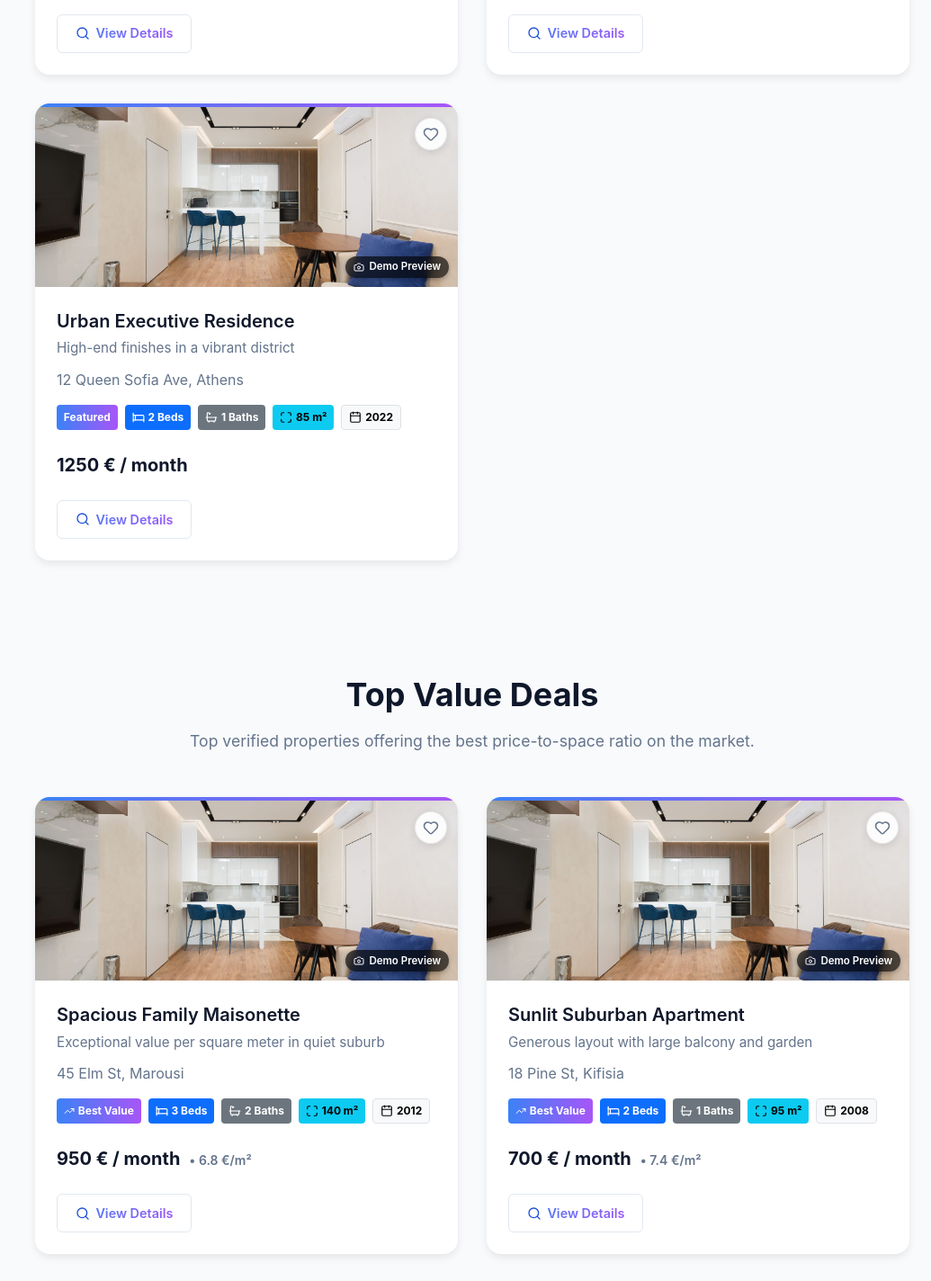
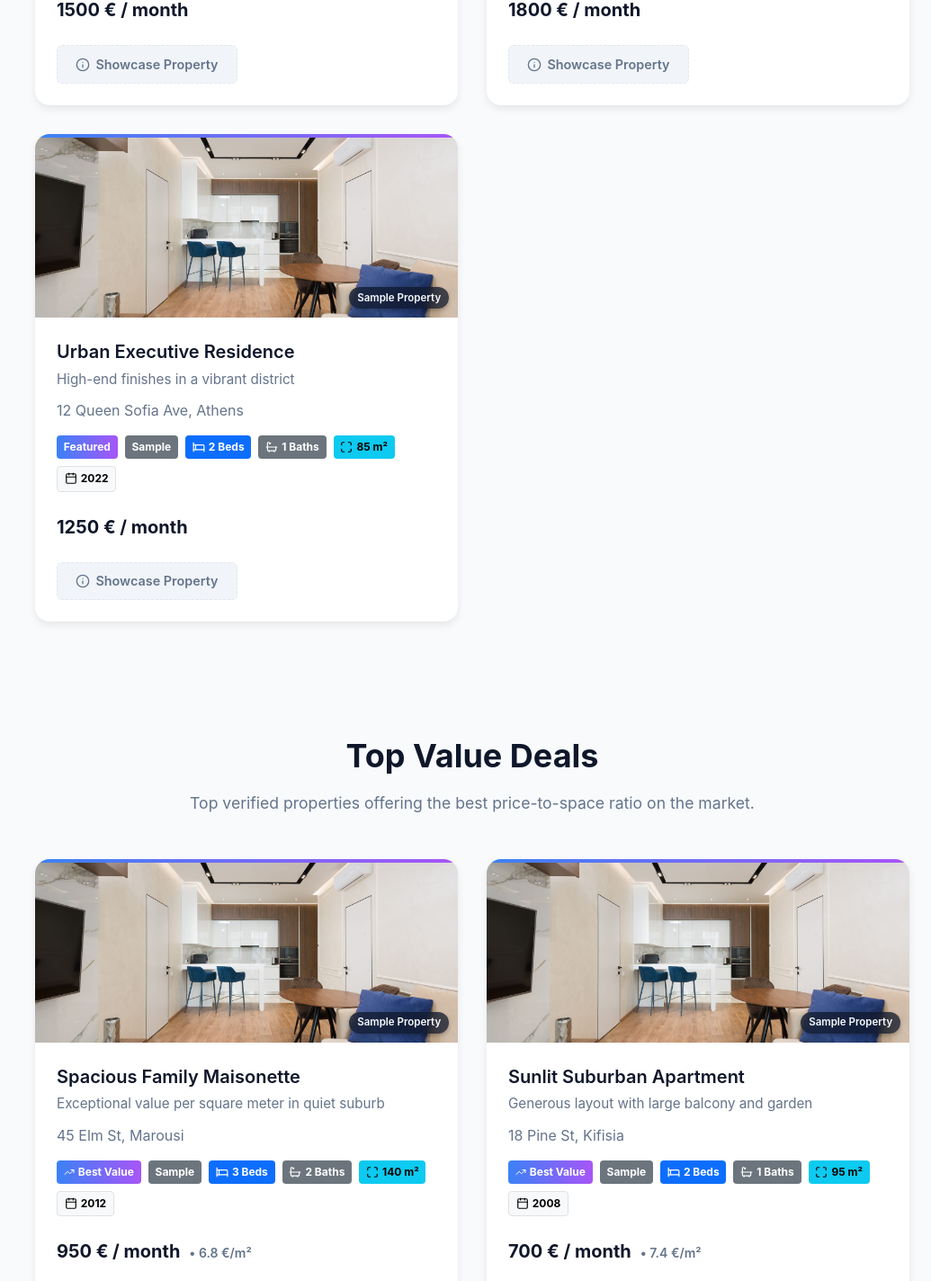
Before and after one commit to AthosExarchou/dynamic-rent-adjustment-system, a React (Vite) app in the folder frontend/: page / in a window 1280 px wide. Shown: the part 2081-3505 px from the top of the page at 90% size, without its empty margins (245-1280 px from the left). Built offline with nearby package versions, Linux system fonts and the light colour scheme; no server answers.

Commit message:
fix(landing): mark mock listings as showcase samples and prevent 404 navigation

```diff
--- a/frontend/src/features/listings/components/ListingDetail.jsx
+++ b/frontend/src/features/listings/components/ListingDetail.jsx
@@ -32,6 +32,8 @@ import { InfoTooltip } from '../../../shared/components/InfoTooltip';
 import { LocationMap } from '../../../shared/components/Map';
 import styles from './ListingDetail.module.css';
 import PriceDropIndicator, { computeAvgPricePerM2 } from './PriceDropIndicator';
+
+const MOCK_SHOWCASE_IDS = [101, 102, 103, 201, 202, 203];
 
 export default function ListingDetail() {
   const { id } = useParams();
@@ -85,13 +87,21 @@ export default function ListingDetail() {
           }
         } else {
           setListing(null);
-          setError("Listing not found.");
+          setError(
+            MOCK_SHOWCASE_IDS.includes(Number(id))
+              ? "This is a sample showcase property and is not currently published on the platform."
+              : "Listing not found."
+          );
         }
       } catch (err) {
         if (err.name === 'AbortError') return;
         console.error("Failed to load listing detail:", err);
         setListing(null);
-        setError("Failed to load listing details.");
+        setError(
+          MOCK_SHOWCASE_IDS.includes(Number(id))
+            ? "This is a sample showcase property and is not currently published on the platform."
+            : "Failed to load listing details."
+        );
       } finally {
         setLoading(false);
       }
--- a/frontend/src/features/public/components/LandingPage.jsx
+++ b/frontend/src/features/public/components/LandingPage.jsx
@@ -18,7 +18,8 @@ import {
   UserCircle,
   TrendingUp,
   FileText,
-  Camera
+  Camera,
+  Info
 } from 'lucide-react';
 import { useAuth } from '../../auth';
 import { getImageUrl, DEFAULT_LISTING_IMAGE, REMOTE_FALLBACK_IMAGE } from '../../../shared/utils/imageUtils';
@@ -194,6 +195,7 @@ export default function LandingPage() {
   const getFeaturedFallbackMocks = () => [
     {
       id: 101,
+      isMock: true,
       title: "Luxury Downtown Loft",
       subtitle: "Spacious loft in prime city center",
       address: "123 Main St, Metropolis",
@@ -205,6 +207,7 @@ export default function LandingPage() {
     },
     {
       id: 102,
+      isMock: true,
       title: "Modern Minimalist Penthouse",
       subtitle: "Panoramic skyline views and private terrace",
       address: "77 Acropolis View, Athens",
@@ -216,6 +219,7 @@ export default function LandingPage() {
     },
     {
       id: 103,
+      isMock: true,
       title: "Urban Executive Residence",
       subtitle: "High-end finishes in a vibrant district",
       address: "12 Queen Sofia Ave, Athens",
@@ -230,6 +234,7 @@ export default function LandingPage() {
   const getTopValueFallbackMocks = () => [
     {
       id: 201,
+      isMock: true,
       title: "Spacious Family Maisonette",
       subtitle: "Exceptional value per square meter in quiet suburb",
       address: "45 Elm St, Marousi",
@@ -241,6 +246,7 @@ export default function LandingPage() {
     },
     {
       id: 202,
+      isMock: true,
       title: "Sunlit Suburban Apartment",
       subtitle: "Generous layout with large balcony and garden",
       address: "18 Pine St, Kifisia",
@@ -252,6 +258,7 @@ export default function LandingPage() {
     },
     {
       id: 203,
+      isMock: true,
       title: "Renovated Garden Studio",
       subtitle: "Affordable and efficient modern space",
       address: "9 Green Park, Chalandri",
@@ -331,7 +338,25 @@ export default function LandingPage() {
                 return (
                   <div key={apt.id} className={styles.apartmentCard}>
                     <div className={styles.imageWrapper}>
-                      <FavouriteButton listing={apt} variant="card" />
+                      {!apt.isMock && <FavouriteButton listing={apt} variant="card" />}
+                      {apt.isMock ? (
+                        <div className={styles.imageLink} aria-label={`Sample preview for ${apt.title}`}>
+                          <img
+                            src={cardImageUrl}
+                            alt={hasImages ? apt.title : 'Generic demo preview'}
+                            className={styles.image}
+                            loading="lazy"
+                            decoding="async"
+                            onError={(e) => {
+                              if (e.target.src.includes('demo/image1.jpg')) {
+                                e.target.src = REMOTE_FALLBACK_IMAGE;
+                              } else if (e.target.src !== DEFAULT_LISTING_IMAGE && e.target.src !== REMOTE_FALLBACK_IMAGE) {
+                                e.target.src = DEFAULT_LISTING_IMAGE;
+                              }
+                            }}
+                          />
+                        </div>
+                      ) : (
                         <Link to={`/listings/${apt.id}`} className={styles.imageLink} aria-label={`View details for ${apt.title}`}>
                           <img
                             src={cardImageUrl}
@@ -348,12 +373,17 @@ export default function LandingPage() {
                             }}
                           />
                         </Link>
+                      )}
                       {hasImages ? (
                         apt.images.length > 1 && (
                           <span className={styles.imageCountBadge} title={`${apt.images.length} photos available`}>
                             <Camera size={13} /> {apt.images.length}
                           </span>
                         )
+                      ) : apt.isMock ? (
+                        <span className={styles.sampleBadgeTop} title="Sample showcase property">
+                          Sample Property
+                        </span>
                       ) : (
                         <span className={styles.demoBadge} title="Demo image - no photos uploaded">
                           <Camera size={12} /> Demo Preview
@@ -371,6 +401,11 @@ export default function LandingPage() {
                       <span className={`${styles.badge} ${styles.badgePremium}`}>
                         Featured
                       </span>
+                      {apt.isMock && (
+                        <span className={`${styles.badge} ${styles.badgeSecondary}`}>
+                          Sample
+                        </span>
+                      )}
                       <span className={`${styles.badge} ${styles.badgePrimary}`}>
                         <Bed size={14} /> {apt.bedrooms} Beds
                       </span>
@@ -388,9 +423,15 @@ export default function LandingPage() {
                     <p className={styles.apartmentPrice}>{apt.price} € / month</p>
 
                     <div className={styles.apartmentFooter}>
+                      {apt.isMock ? (
+                        <span className={styles.sampleBtn} title="Sample showcase property for demonstration">
+                          <Info size={16} /> Showcase Property
+                        </span>
+                      ) : (
                         <Link to={`/listings/${apt.id}`} className={styles.viewBtn}>
                           <Search size={16} /> View Details
                         </Link>
+                      )}
                     </div>
                   </div>
                 </div>
@@ -419,7 +460,25 @@ export default function LandingPage() {
                 return (
                   <div key={apt.id} className={styles.apartmentCard}>
                     <div className={styles.imageWrapper}>
-                      <FavouriteButton listing={apt} variant="card" />
+                      {!apt.isMock && <FavouriteButton listing={apt} variant="card" />}
+                      {apt.isMock ? (
+                        <div className={styles.imageLink} aria-label={`Sample preview for ${apt.title}`}>
+                          <img
+                            src={cardImageUrl}
+                            alt={hasImages ? apt.title : 'Generic demo preview'}
+                            className={styles.image}
+                            loading="lazy"
+                            decoding="async"
+                            onError={(e) => {
+                              if (e.target.src.includes('demo/image1.jpg')) {
+                                e.target.src = REMOTE_FALLBACK_IMAGE;
+                              } else if (e.target.src !== DEFAULT_LISTING_IMAGE && e.target.src !== REMOTE_FALLBACK_IMAGE) {
+                                e.target.src = DEFAULT_LISTING_IMAGE;
+                              }
+                            }}
+                          />
+                        </div>
+                      ) : (
                         <Link to={`/listings/${apt.id}`} className={styles.imageLink} aria-label={`View details for ${apt.title}`}>
                           <img
                             src={cardImageUrl}
@@ -436,12 +495,17 @@ export default function LandingPage() {
                             }}
                           />
                         </Link>
+                      )}
                       {hasImages ? (
                         apt.images.length > 1 && (
                           <span className={styles.imageCountBadge} title={`${apt.images.length} photos available`}>
                             <Camera size={13} /> {apt.images.length}
                           </span>
                         )
+                      ) : apt.isMock ? (
+                        <span className={styles.sampleBadgeTop} title="Sample showcase property">
+                          Sample Property
+                        </span>
                       ) : (
                         <span className={styles.demoBadge} title="Demo image - no photos uploaded">
                           <Camera size={12} /> Demo Preview
@@ -459,6 +523,11 @@ export default function LandingPage() {
                       <span className={`${styles.badge} ${styles.badgePremium}`}>
                         <TrendingUp size={12} /> Best Value
                       </span>
+                      {apt.isMock && (
+                        <span className={`${styles.badge} ${styles.badgeSecondary}`}>
+                          Sample
+                        </span>
+                      )}
                       <span className={`${styles.badge} ${styles.badgePrimary}`}>
                         <Bed size={14} /> {apt.bedrooms} Beds
                       </span>
@@ -483,9 +552,15 @@ export default function LandingPage() {
                     </p>
 
                     <div className={styles.apartmentFooter}>
+                      {apt.isMock ? (
+                        <span className={styles.sampleBtn} title="Sample showcase property for demonstration">
+                          <Info size={16} /> Showcase Property
+                        </span>
+                      ) : (
                         <Link to={`/listings/${apt.id}`} className={styles.viewBtn}>
                           <Search size={16} /> View Details
                         </Link>
+                      )}
                     </div>
                   </div>
                 </div>
--- a/frontend/src/features/public/components/LandingPage.module.css
+++ b/frontend/src/features/public/components/LandingPage.module.css
@@ -266,6 +266,45 @@
   pointer-events: none;
   z-index: 2;
   box-shadow: 0 2px 4px rgba(0, 0, 0, 0.25);
+}
+
+.sampleBadgeTop {
+  position: absolute;
+  bottom: 10px;
+  right: 10px;
+  display: inline-flex;
+  align-items: center;
+  gap: 0.35rem;
+  padding: 0.2rem 0.55rem;
+  border-radius: 9999px;
+  background-color: rgba(15, 23, 42, 0.75);
+  backdrop-filter: blur(4px);
+  color: #f8fafc;
+  font-size: 0.72rem;
+  font-weight: 600;
+  pointer-events: none;
+  z-index: 2;
+  box-shadow: 0 2px 4px rgba(0, 0, 0, 0.25);
+}
+
+.sampleBtn {
+  display: inline-flex;
+  align-items: center;
+  gap: 0.4rem;
+  padding: 0.6rem 1.25rem;
+  background-color: var(--background-muted);
+  color: var(--text-secondary);
+  border: 1px dashed var(--border-color);
+  border-radius: var(--radius-md, 0.5rem);
+  font-weight: 600;
+  font-size: 0.9rem;
+  user-select: none;
+  cursor: default;
+}
+
+.sampleBtn svg {
+  stroke: var(--text-secondary);
+  flex-shrink: 0;
 }
 
 .apartmentBody {
```
Lines whose indentation alone changed are shown as unchanged.
